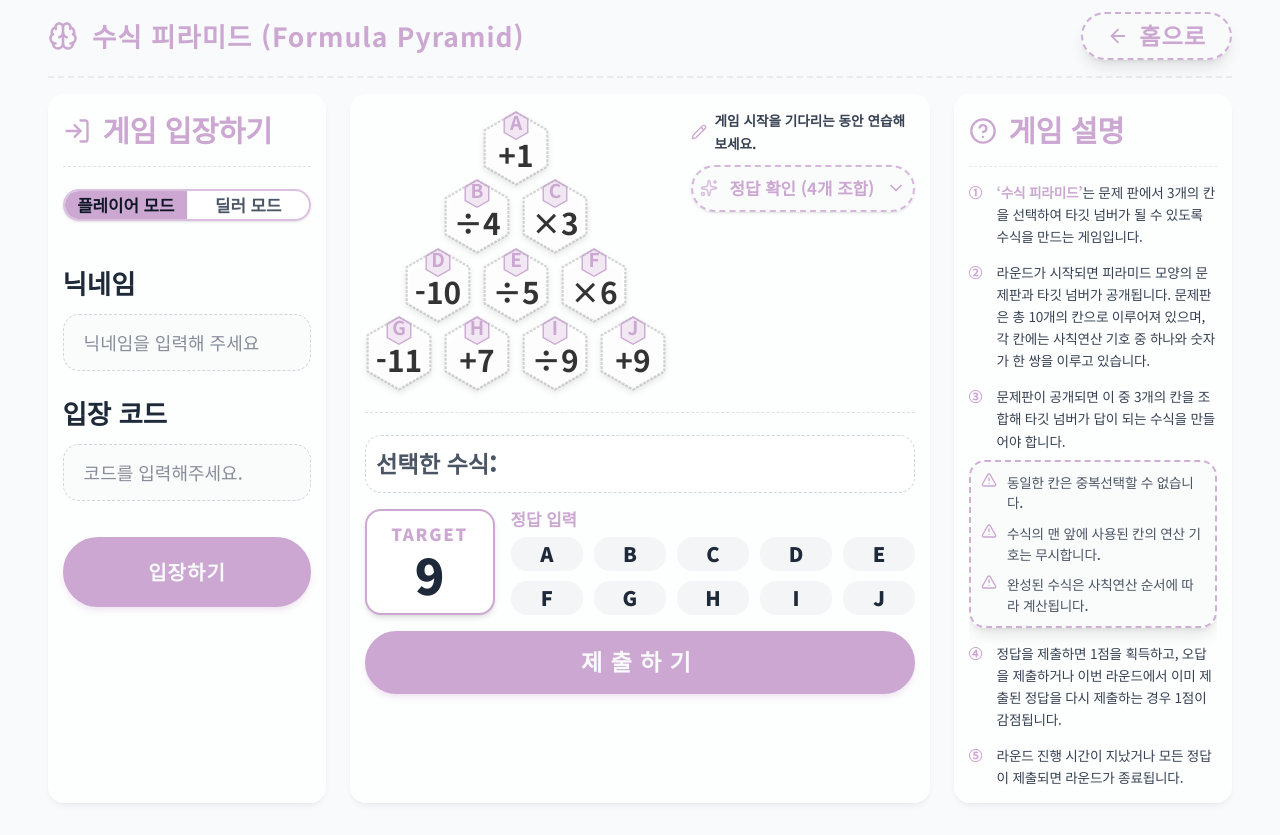
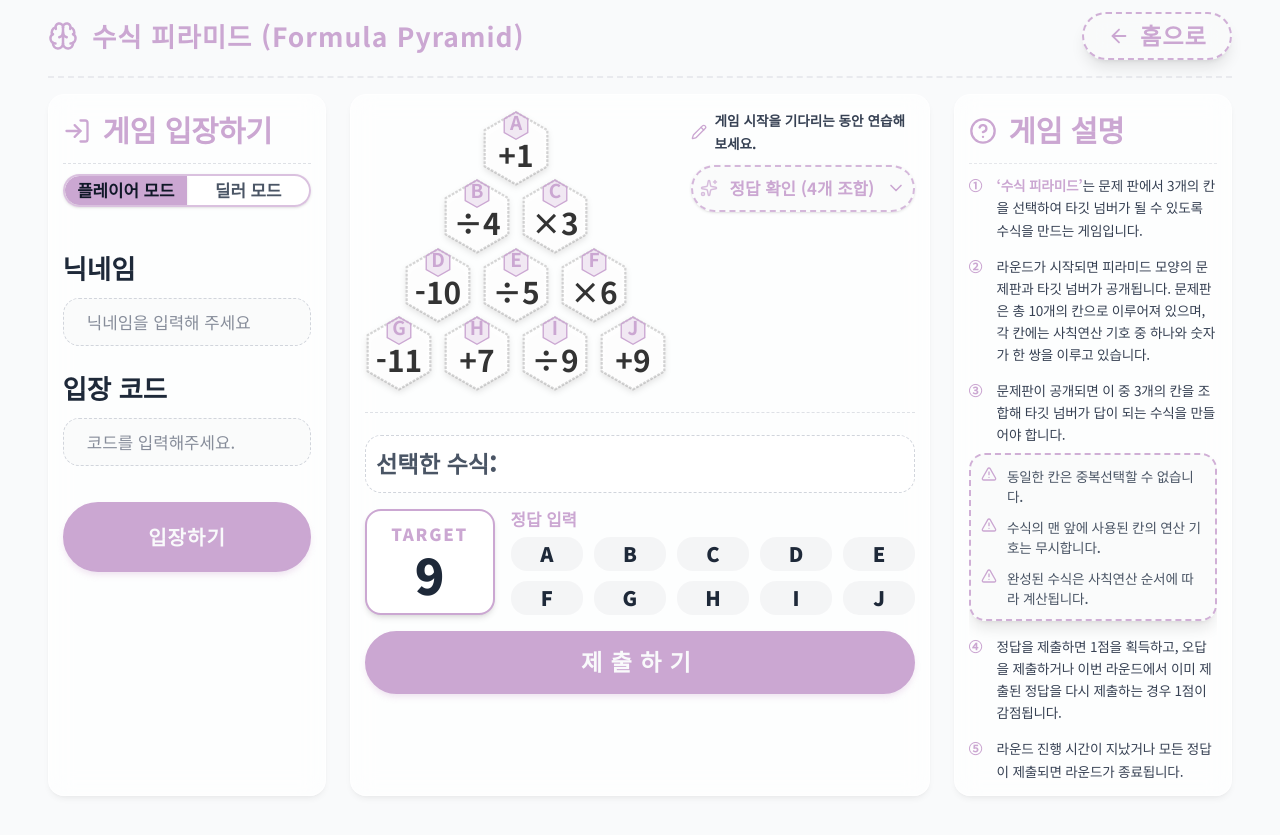
Before and after one commit to rlawlsdnjs78-infinity/infinitymath, a Next.js app: page /formula-pyramid in a window 1280 px wide. Built offline with nearby package versions, Linux system fonts and the light colour scheme; a web font is replaced by a local one.

Commit message:
style: apply 0.65rem dividers, 1.45rem home padding, 2.45rem tab margin, 0.45rem input gaps, and 1.05rem input font with matching padding

```diff
--- a/src/app/formula-pyramid/page.tsx
+++ b/src/app/formula-pyramid/page.tsx
@@ -1309,7 +1309,7 @@ export default function FormulaPyramidPage() {
           <Link
             href="/"
             className="flex items-center rounded-full bg-gray-50/80 backdrop-blur-md hover:bg-gray-100 border-2 border-dashed border-[#CBA7D2]/90 text-[#CBA7D2] font-extrabold transition-all shadow-lg hover:scale-105 cursor-pointer"
-            style={{ paddingLeft: "1.5rem", paddingRight: "1.5rem", paddingTop: "0.65rem", paddingBottom: "0.65rem", gap: "0.65rem", fontFamily: "var(--font-chalk)", fontSize: "1.45rem", textDecoration: "none", letterSpacing: "0.04em" }}
+            style={{ paddingLeft: "1.45rem", paddingRight: "1.45rem", paddingTop: "0.65rem", paddingBottom: "0.65rem", gap: "0.65rem", fontFamily: "var(--font-chalk)", fontSize: "1.45rem", textDecoration: "none", letterSpacing: "0.04em" }}
           >
             <ArrowLeft size={22} className="text-[#CBA7D2] flex-shrink-0" />
             <span className="leading-none">홈으로</span>
@@ -1332,11 +1332,11 @@ export default function FormulaPyramidPage() {
                 게임 입장하기
               </h2>
             </div>
-            <div className="w-full border-t border-dashed border-gray-300/70" style={{ marginTop: "0.85rem", marginBottom: "0.85rem" }} />
+            <div className="w-full border-t border-dashed border-gray-300/70" style={{ marginTop: "0.65rem", marginBottom: "0.65rem" }} />
 
             {/* 탭 버튼: 방에 입장 중이 아닐 때만 표시 */}
             {!inGameRoom && (
-              <div className="w-full flex justify-center" style={{ marginTop: "0.5rem", marginBottom: "2.5rem" }}>
+              <div className="w-full flex justify-center" style={{ marginTop: "0", marginBottom: "2.45rem" }}>
                 <div className="flex items-center rounded-full select-none bg-white/80 backdrop-blur-md border-2 border-[#CBA7D2]/70 shadow-sm w-full p-1 gap-0 overflow-hidden">
                   {(["player", "dealer"] as const).map((m) => (
                     <button
@@ -1363,22 +1363,22 @@ export default function FormulaPyramidPage() {
                 {/* 게임방 입장 전: 입장 폼 */}
                 {!inGameRoom ? (
                   <form onSubmit={handleJoinGameRoom} className="flex flex-col gap-5">
-                    <div className="flex flex-col gap-2">
+                    <div className="flex flex-col" style={{ gap: "0.45rem" }}>
                       <label htmlFor="nickname-input" className="text-gray-800 font-bold" style={{ fontFamily: "var(--font-chalk)", fontSize: "1.65rem" }}>닉네임</label>
                       <input
                         id="nickname-input" type="text" placeholder="닉네임을 입력해 주세요" value={nickname}
                         onChange={(e) => setNickname(e.target.value)}
-                        className="w-full rounded-2xl bg-gray-50/80 backdrop-blur-md border border-dashed border-gray-300 text-gray-800 text-lg focus:outline-none focus:border-[#CBA7D2] placeholder:text-gray-500/80"
-                        style={{ padding: "14px 20px", fontFamily: "var(--font-body)", lineHeight: "1.5" }}
+                        className="w-full rounded-2xl bg-gray-50/80 backdrop-blur-md border border-dashed border-gray-300 text-gray-800 focus:outline-none focus:border-[#CBA7D2] placeholder:text-gray-500/80"
+                        style={{ padding: "0.65rem 1.45rem", fontFamily: "var(--font-body)", fontSize: "1.05rem", lineHeight: "1.5" }}
                       />
                     </div>
-                    <div className="flex flex-col gap-2">
+                    <div className="flex flex-col" style={{ gap: "0.45rem" }}>
                       <label htmlFor="code-input" className="text-gray-800 font-bold" style={{ fontFamily: "var(--font-chalk)", fontSize: "1.65rem" }}>입장 코드</label>
                       <input
                         id="code-input" type="text" placeholder="코드를 입력해주세요." value={entryCode}
                         onChange={(e) => setEntryCode(e.target.value.toUpperCase())}
-                        className="w-full rounded-2xl bg-gray-50/80 backdrop-blur-md border border-dashed border-gray-300 text-gray-800 text-lg uppercase focus:outline-none focus:border-[#CBA7D2] placeholder:text-gray-500/80"
-                        style={{ padding: "14px 20px", fontFamily: "var(--font-body)", lineHeight: "1.5" }}
+                        className="w-full rounded-2xl bg-gray-50/80 backdrop-blur-md border border-dashed border-gray-300 text-gray-800 uppercase focus:outline-none focus:border-[#CBA7D2] placeholder:text-gray-500/80"
+                        style={{ padding: "0.65rem 1.45rem", fontFamily: "var(--font-body)", fontSize: "1.05rem", lineHeight: "1.5" }}
                       />
                     </div>
                     <button
@@ -1896,7 +1896,7 @@ export default function FormulaPyramidPage() {
                   <HelpCircle className="text-[#CBA7D2] flex-shrink-0" size={28} />
                   <h2 className="text-[#CBA7D2] font-bold" style={{ fontFamily: "var(--font-chalk)", fontSize: "1.85rem", lineHeight: 1.1 }}>게임 설명</h2>
                 </div>
-                <div className="w-full border-t border-dashed border-gray-200" style={{ marginTop: "0.85rem", marginBottom: "0.85rem" }} />
+                <div className="w-full border-t border-dashed border-gray-200" style={{ marginTop: "0.65rem", marginBottom: "0.65rem" }} />
                 <div className="flex flex-col gap-3.5 text-gray-700 leading-relaxed py-1 overflow-y-auto" style={{ fontFamily: "var(--font-chalk)", fontSize: "0.85rem", wordBreak: "break-all", letterSpacing: "-0.015em" }}>
                   {/* ① 게임 소개 */}
                   <div className="flex items-start gap-2">
```
